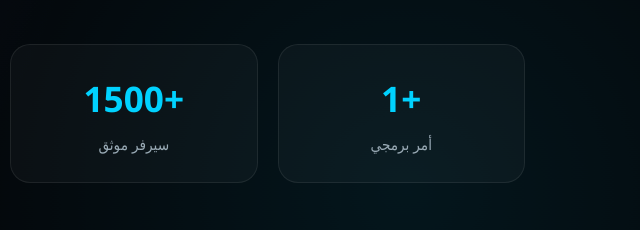
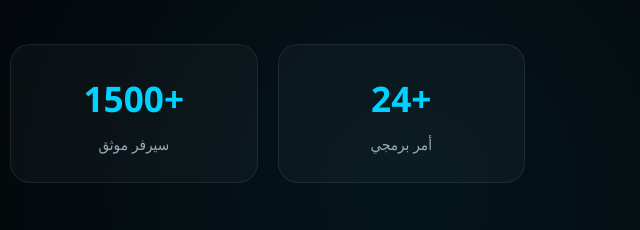
Before and after one commit to Mando-al7zyn/QATE3, a plain HTML site: page index.html in a window 1280 px wide. Shown: the part 381-611 px from the top of the page, 640-1280 px from the left. Drawn offline with Linux system fonts and the light colour scheme.

Commit message:
Update index.html

```diff
--- a/index.html
+++ b/index.html
@@ -252,7 +252,7 @@
 
     <div class="stats-grid">
         <div class="stat-card">
-            <span class="stat-number">+1</span>
+            <span class="stat-number">+24</span>
             <span class="stat-label ar-content">أمر برمجي</span>
             <span class="stat-label en-content">Commands</span>
         </div>
```
